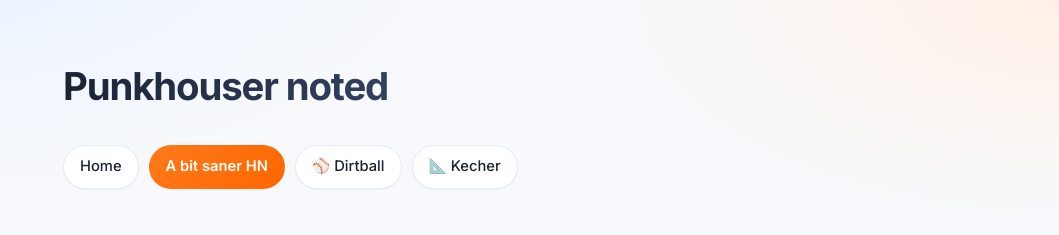
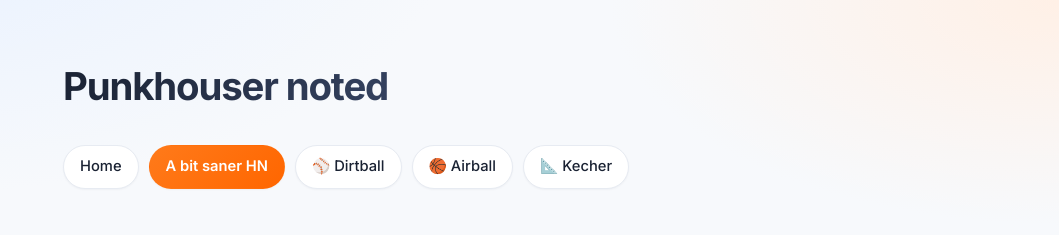
Before and after one commit to punkhouser/punkhouser.github.io, a plain HTML site: page index.html in a window 1280 px wide. Shown: the top 235 px of the page, without its empty margins (221-1280 px from the left). Drawn offline with Linux system fonts and the light colour scheme.

Commit message:
Add Airball link

```diff
--- a/index.html
+++ b/index.html
@@ -180,6 +180,7 @@ h2 {
                 <li><a href="/">Home</a></li>
                 <li><a class="orange-btn" href="/hn.html">A bit saner HN</a></li>
                 <li><a href="/dirtball">⚾ Dirtball</a></li>
+                <li><a href="/airball-pages">🏀 Airball</a></li>
                 <li><a href="/kecher/">📐 Kecher</a></li>
             </ul>
         </nav>
```
